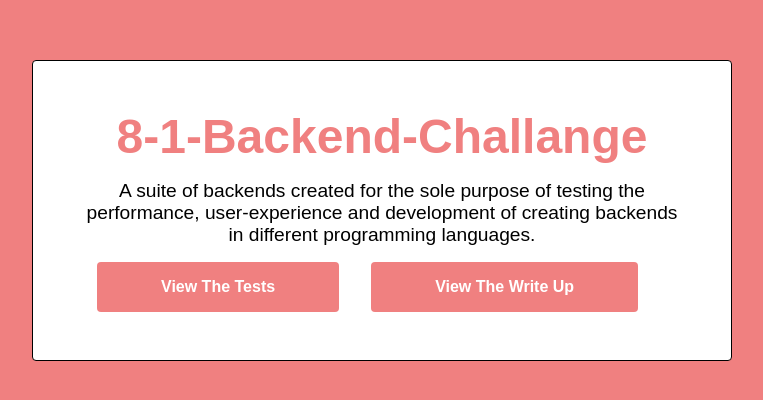
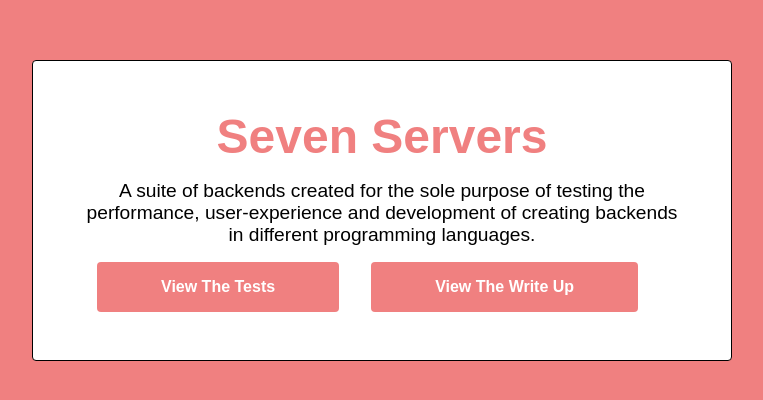
Before and after one commit to bharadx07/seven-servers, a React (Create React App) app in the folder client/: page / in a window 1280 px wide. Shown: the part 190-590 px from the top of the page, without its empty margins (258-1021 px from the left). Built offline with nearby package versions, Linux system fonts and the light colour scheme.

Commit message:
edit strucuture

```diff
--- a/client/src/components/Home.js
+++ b/client/src/components/Home.js
@@ -5,7 +5,7 @@ function Home() {
   return (
     <div className="wrapper">
       <div className="home">
-      <h1>8-1-Backend-Challange</h1>
+      <h1>Seven Servers</h1>
       <p>
         A suite of backends created for the sole purpose of testing the
         performance, user-experience and development of creating backends in
```
